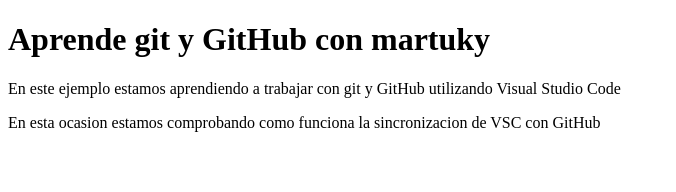
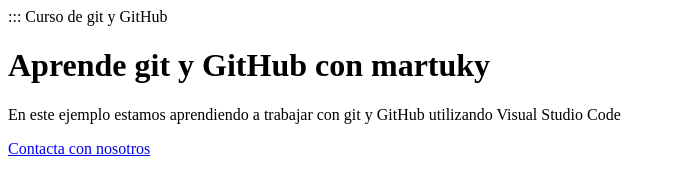
Before and after one commit to noelrd52/miproyectoweb, a plain HTML site: page index.html in a window 1280 px wide. Shown: the whole page, without its empty margins (0-676 px from the left). Drawn offline with Linux system fonts and the light colour scheme.

Commit message:
Update index.html

```diff
--- a/index.html
+++ b/index.html
@@ -3,12 +3,12 @@
 <head>
     <meta charset="UTF-8">
     <meta name="viewport" content="width=device-width, initial-scale=1.0">
-    <link rel="stylesheet" href="CSS/estilos.css">
+    <link rel="stylesheet" href="CSS/estilos.css>
     <title>::: Curso de git y GitHub</title>
 </head>
 <body>
     <h1>Aprende git y GitHub con martuky</h1>
     <p>En este ejemplo estamos aprendiendo a trabajar con git y GitHub utilizando Visual Studio Code</p>
-    <p>En esta ocasion estamos comprobando como funciona la sincronizacion de VSC con GitHub</p>
+        <a href="Contacto.html">Contacta con nosotros</a>
 </body>
 </html>
```
